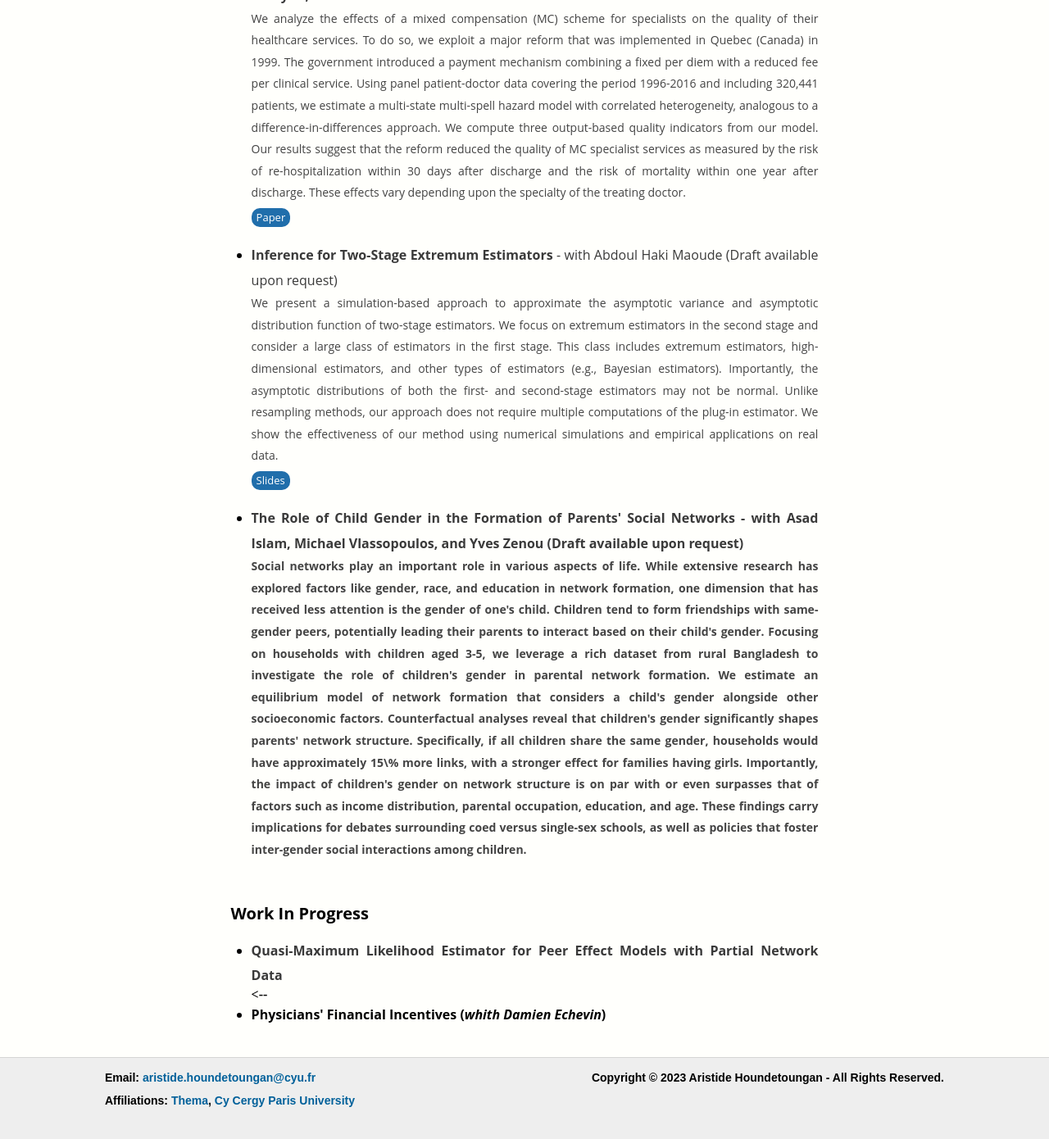
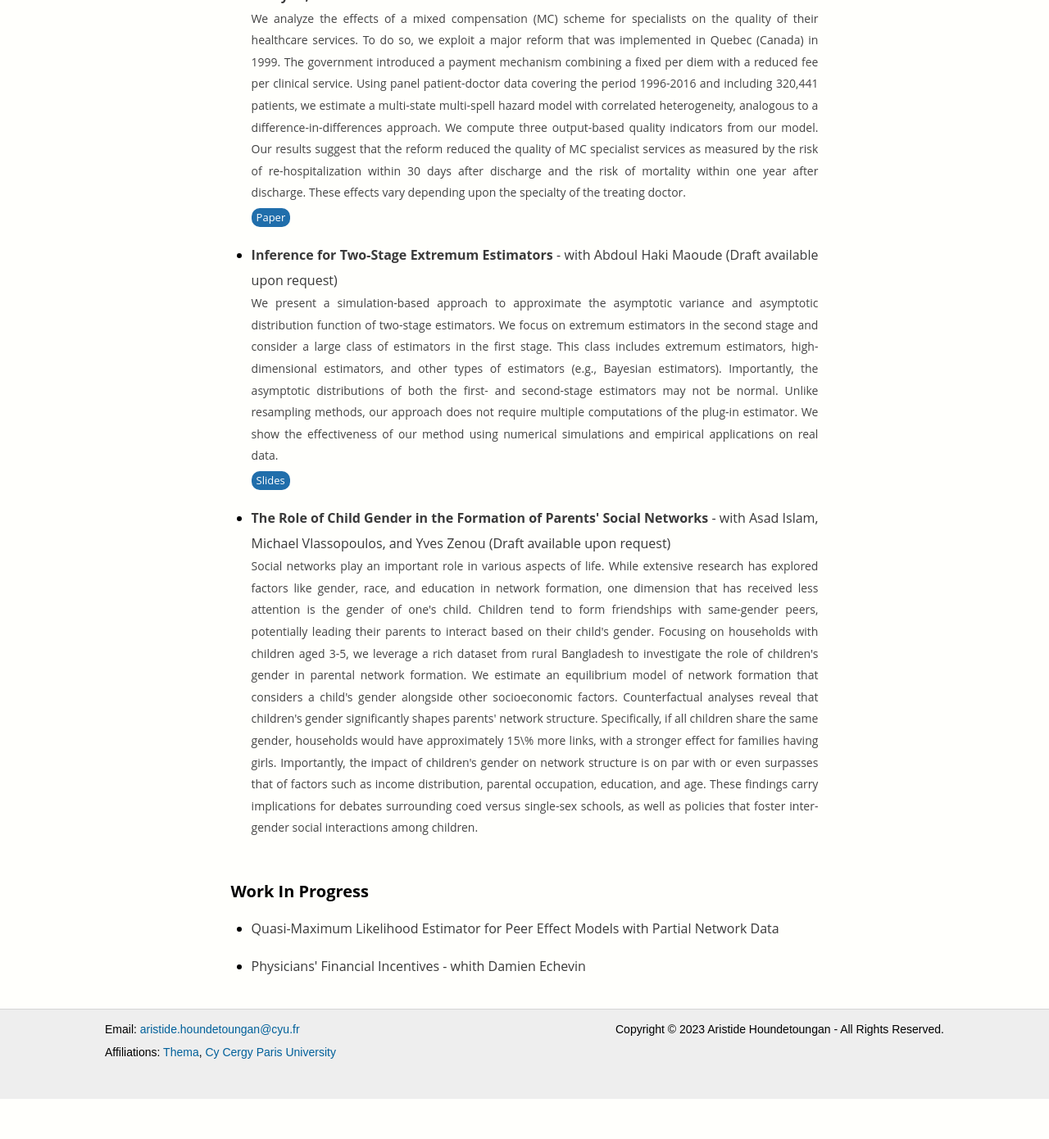
Before and after one commit to ahoundetoungan/ahoundetoungan.github.io, a Jekyll site: the page built from research/index.html, in a window 1280 px wide and 1400 px high, scrolled down 1372 px. Shown: the top 1390 px of the window at 82% size. Built offline with Jekyll 4.4.1, drawn with Linux system fonts in a browser that asks for light colours; after the commit the page ends 2713 px from its top, so only the background shows below that.

Commit message:
research

```diff
--- a/research/index.html
+++ b/research/index.html
@@ -55,7 +55,7 @@
       <p class="nomarginafter nomarginbefore descriptif"> We present a simulation-based approach to approximate the asymptotic variance and asymptotic distribution function of two-stage estimators. We focus on extremum estimators in the second stage and consider a large class of estimators in the first stage. This class includes extremum estimators, high-dimensional estimators, and other types of estimators (e.g., Bayesian estimators). Importantly, the asymptotic distributions of both the first- and second-stage estimators may not be normal. Unlike resampling methods, our approach does not require multiple computations of the plug-in estimator. We show the effectiveness of our method using numerical simulations and empirical applications on real data.</p>
       <a type="button" class="button"  href="/files/Papers/2SAsymptotic_slides.pdf" target="_blank">Slides</a>
     </li>
-    <li><p class="nomarginafter"><b>The Role of Child Gender in the Formation of Parents' Social Networks - with Asad Islam, Michael Vlassopoulos, and Yves Zenou (Draft available upon request)</p>
+    <li><p class="nomarginafter"><b>The Role of Child Gender in the Formation of Parents' Social Networks</b> - with Asad Islam, Michael Vlassopoulos, and Yves Zenou (Draft available upon request)</p>
       <p class="nomarginafter nomarginbefore descriptif"> Social networks play an important role in various aspects of life. While extensive research has explored factors like gender, race, and education in network formation, one dimension that has received less attention is the gender of one's child. Children tend to form friendships with same-gender peers, potentially leading their parents to interact based on their child's gender. Focusing on households with children aged 3-5, we leverage a rich dataset from rural Bangladesh  to investigate the role of children's gender in parental network formation. We estimate an equilibrium model of network formation that considers a child's gender alongside other socioeconomic factors. Counterfactual analyses reveal that children's gender significantly shapes parents' network structure. Specifically, if all children share the same gender, households would have approximately 15\% more links, with a stronger effect for families having girls. Importantly, the impact of children's gender on network structure is on par with or even surpasses that of factors such as income distribution, parental occupation, education, and age. These findings carry implications for debates surrounding coed versus single-sex schools, as well as policies that  foster inter-gender social interactions among children.</p>
     </li>
   </ul>
@@ -63,7 +63,7 @@
 	<h2>Work In Progress</h2>
 	<ul>
     <li><p class="nomarginafter">Quasi-Maximum Likelihood Estimator for Peer Effect Models with Partial Network Data</p></li>
-    <--<li>Physicians' Financial Incentives (<i>whith Damien Echevin</i>)</li>
+    <li><p class="nomarginafter">Physicians' Financial Incentives - whith Damien Echevin</p></li>
 	</ul>
 </div>
 </div>
```
